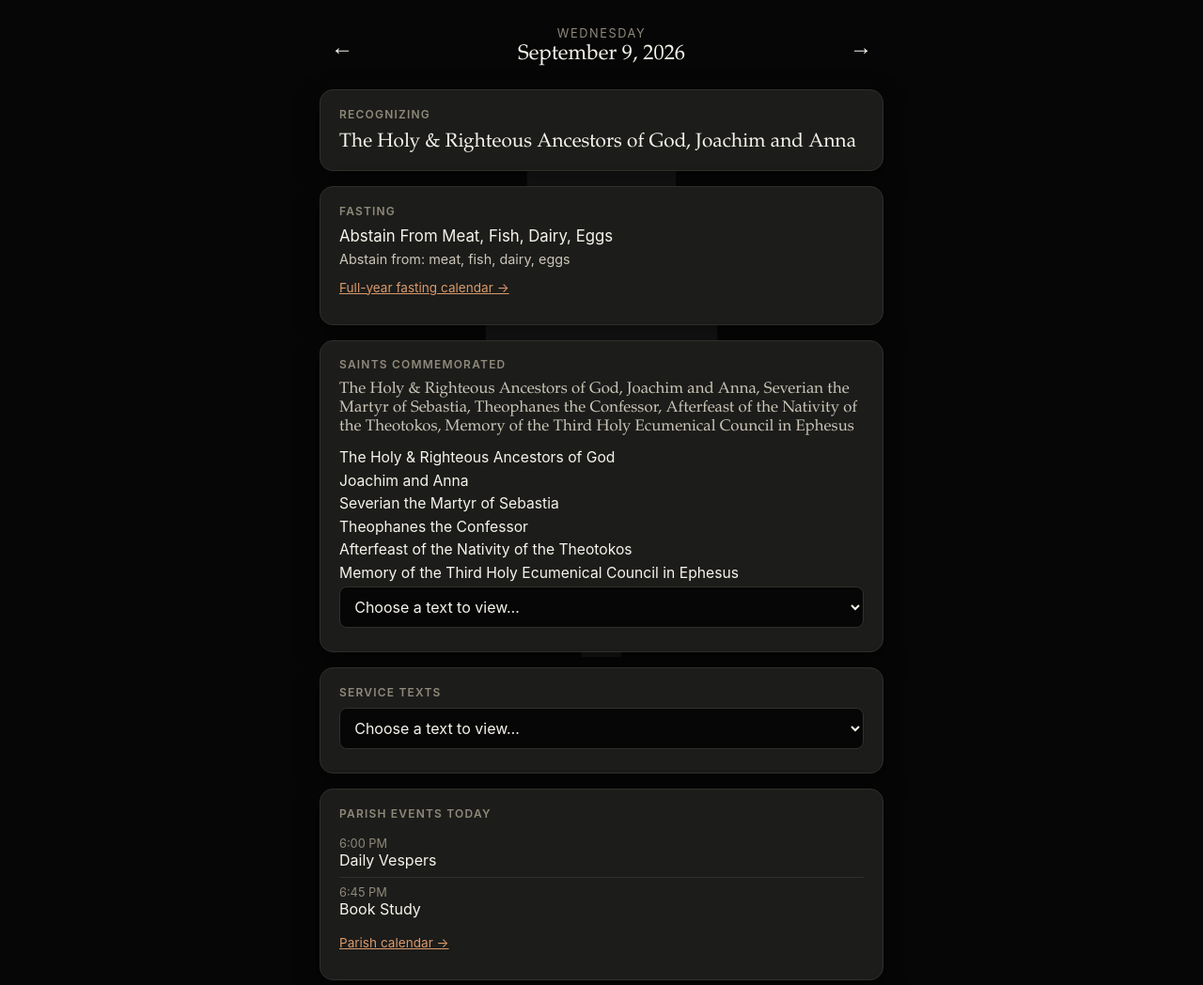
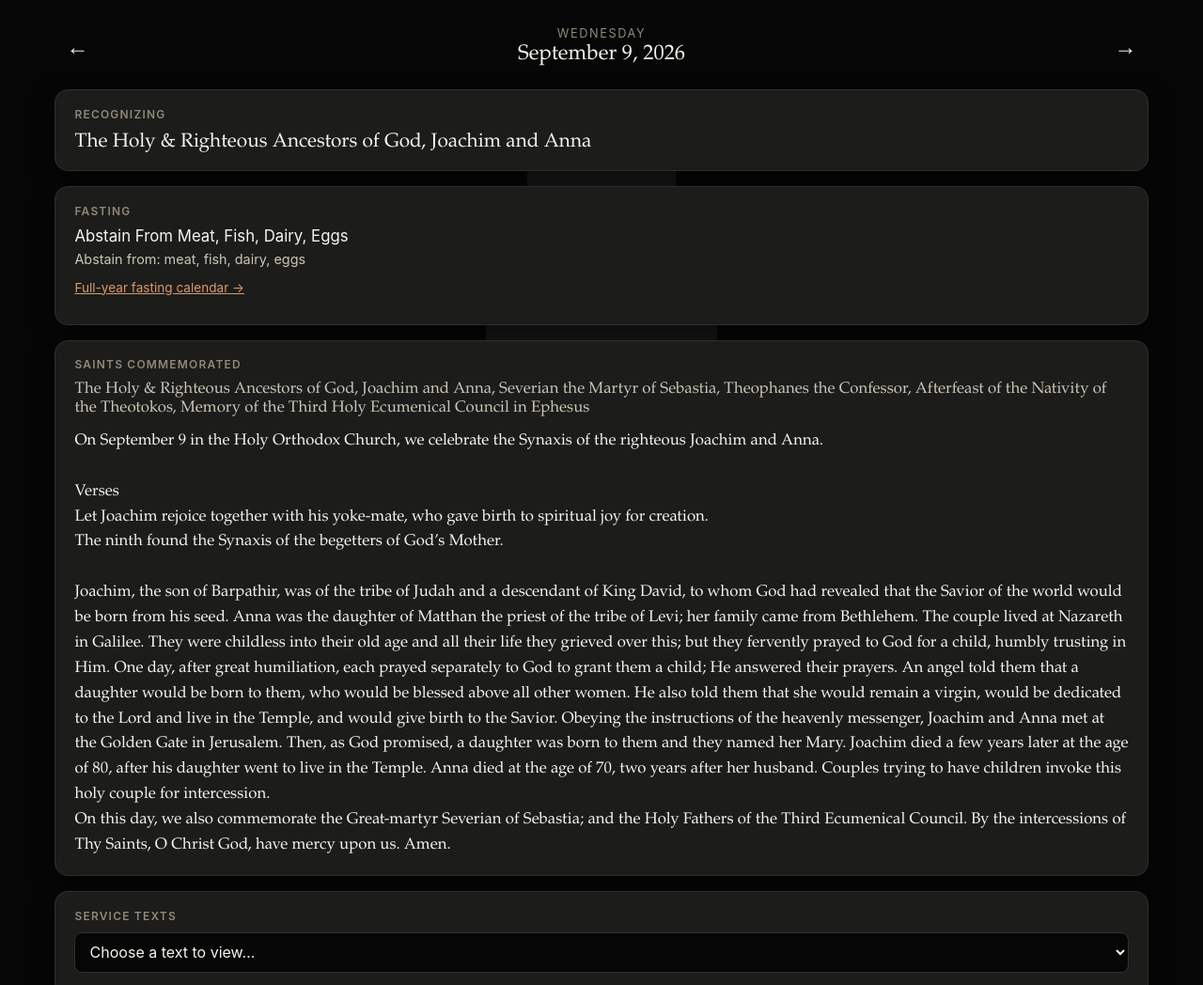
Before and after one commit to aimee-belichick/daily-orthodox-brief, a plain HTML site: page index.html in a window 1280 px wide. Shown: the top 1048 px of the page at 94% size. Drawn offline with Linux system fonts and the light colour scheme.

Commit message:
Refine Saints/Synaxarion display, checkbox granularity, and landscape layout
- Saints Commemorated: drop the redundant bullet list, keep just the
  blurb (matches antiochian.org's own display).
- Synaxarion: remove the dropdown, show it directly in a scrollable
  panel since there's normally only one.
- Service Texts: split checkable lines per line instead of per
  paragraph block, for finer-grained following-along.
- Cards stretch wider in landscape orientation instead of staying
  capped at the portrait max-width.

```diff
--- a/index.html
+++ b/index.html
@@ -55,6 +55,9 @@
     max-width: 640px;
     margin: 0 auto;
     padding: 1.75rem 1.25rem 4rem;
+  }
+  @media (orientation: landscape) {
+    main { max-width: 94vw; }
   }
 
   .nav-bar {
@@ -142,8 +145,7 @@
     margin: 0 0 0.75rem;
   }
 
-  .saints-list { margin: 0; padding: 0; list-style: none; }
-  .saints-list li { margin-bottom: 0.35rem; font-size: 0.98rem; }
+  .synaxarion-panel { margin-top: 0.5rem; }
 
   .story-block { margin-bottom: 1.1rem; }
   .story-block:last-child { margin-bottom: 0; }
@@ -378,17 +380,13 @@
 
   function renderSaintsSection(lit) {
     if (!lit || !lit.saints || !lit.saints.length) return "";
-    var items = lit.saints.map(function (name) { return "<li>" + esc(name) + "</li>"; }).join("");
     var summary = lit.summary_title ? '<p class="summary-title">' + esc(lit.summary_title) + "</p>" : "";
     var synaxarion = lit.synaxarion
-      ? renderTextChooser("synaxarion", [{ label: "Synaxarion", text: lit.synaxarion }])
+      ? '<div class="service-text-panel synaxarion-panel"><div class="service-text-body">' + esc(lit.synaxarion) + "</div></div>"
       : "";
     return (
       '<section class="card"><h2>Saints Commemorated</h2>' +
       summary +
-      '<ul class="saints-list">' +
-      items +
-      "</ul>" +
       synaxarion +
       "</section>"
     );
@@ -471,7 +469,7 @@
   }
 
   function renderCheckableBody(text, storageKey) {
-    var paragraphs = text.split(/\n{2,}/).map(function (p) { return p.trim(); }).filter(Boolean);
+    var paragraphs = text.split(/\n+/).map(function (p) { return p.trim(); }).filter(Boolean);
     var rows = paragraphs
       .map(function (p, i) {
         return (
```
